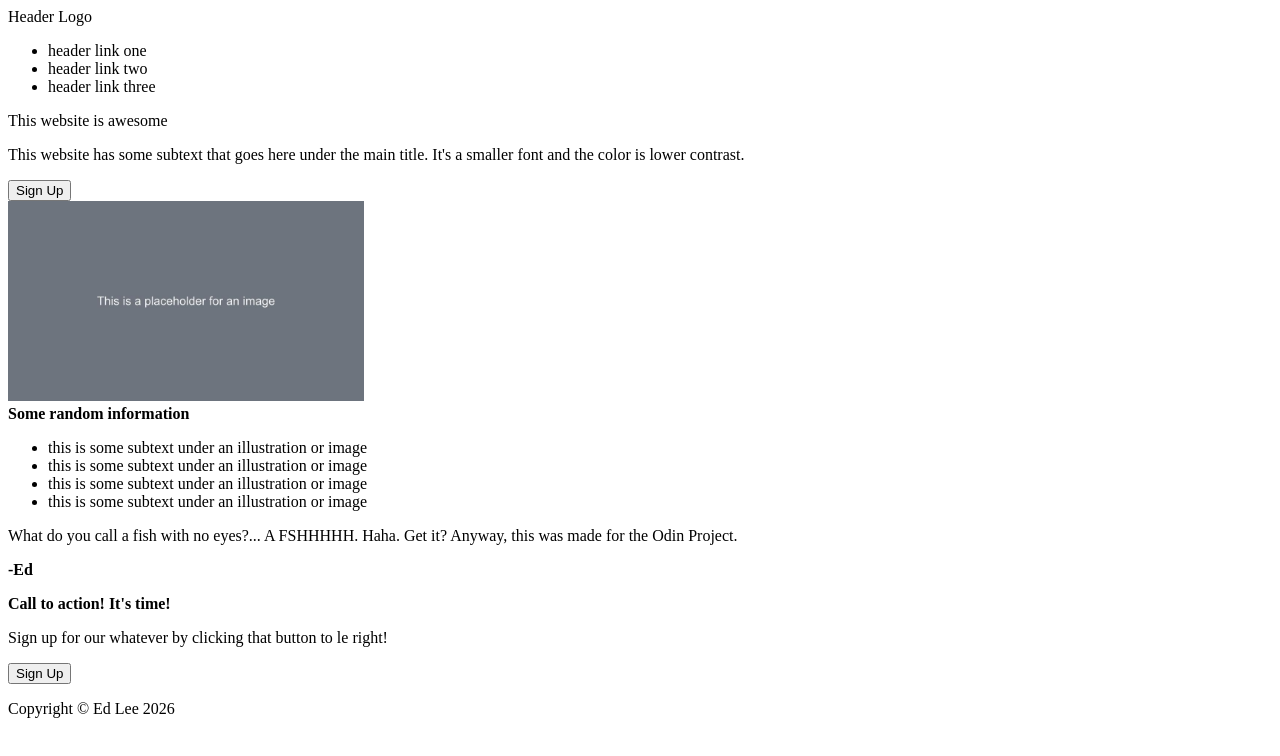
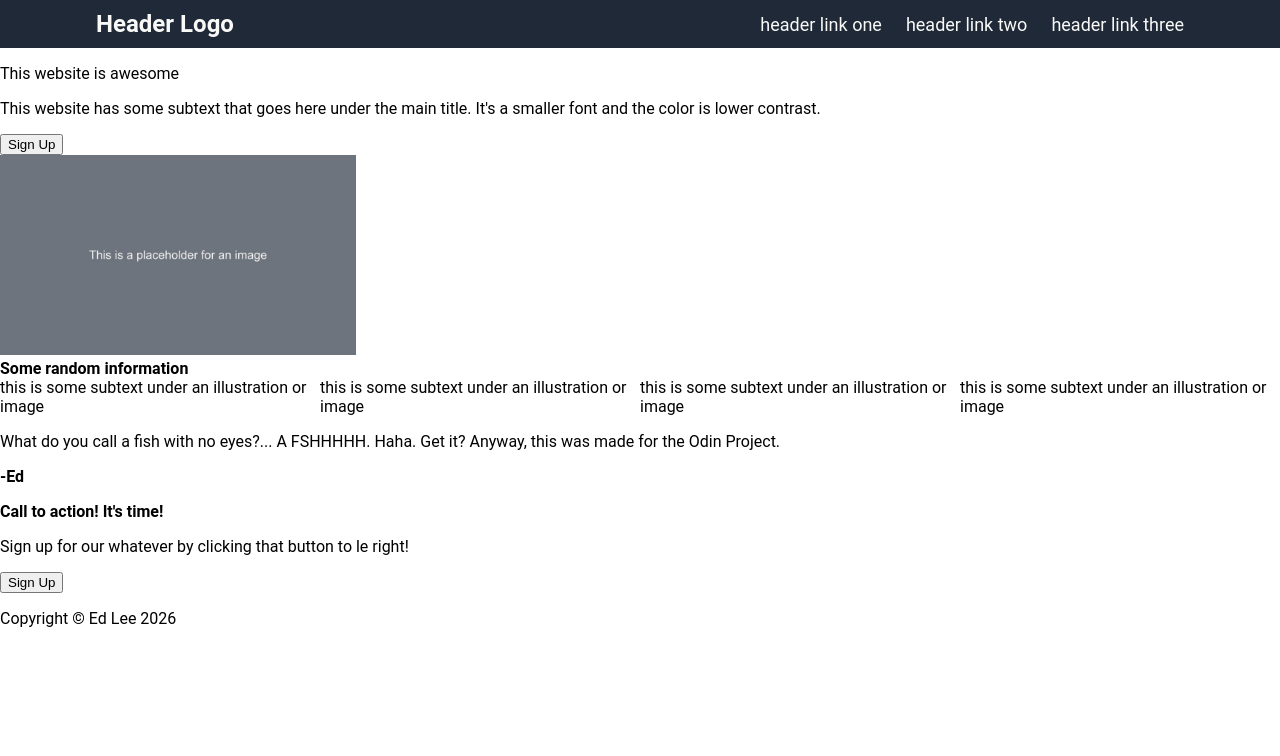
Before and after one commit to m-redw/landing-page, a plain HTML site: page index.html in a window 1280 px wide. Drawn offline with Linux system fonts and the light colour scheme.

Commit message:
Add style to header section
Unsure about font size.

```diff
--- a/index.html
+++ b/index.html
@@ -8,8 +8,8 @@
 </head>
 <body>
     <div class="header">
-        Header Logo
-        <ul>
+        <p class="header-logo"><strong>Header Logo</strong></p>
+        <ul class="header-ul">
             <li>header link one</li>
             <li>header link two</li>
             <li>header link three</li>
--- a/styles.css
+++ b/styles.css
@@ -0,0 +1,34 @@
+body {
+    padding: 0;
+    margin: 0;
+
+    font-family: 'Roboto', sans-serif;
+}
+
+ul {
+    margin: 0;
+    padding: 0;
+    list-style-type: none;
+    display: flex;
+}
+
+.header {
+    background-color: #1f2937;
+    color: #f9faf8;
+    height: 48px;
+    padding: 0 96px;
+
+    display: flex;
+    justify-content: space-between;
+    align-items: center;
+}
+
+.header-ul {
+    gap: 24px;
+    font-size: 18px;
+}
+
+.header-logo {
+    font-weight: bold;
+    font-size: 24px;
+}
```
